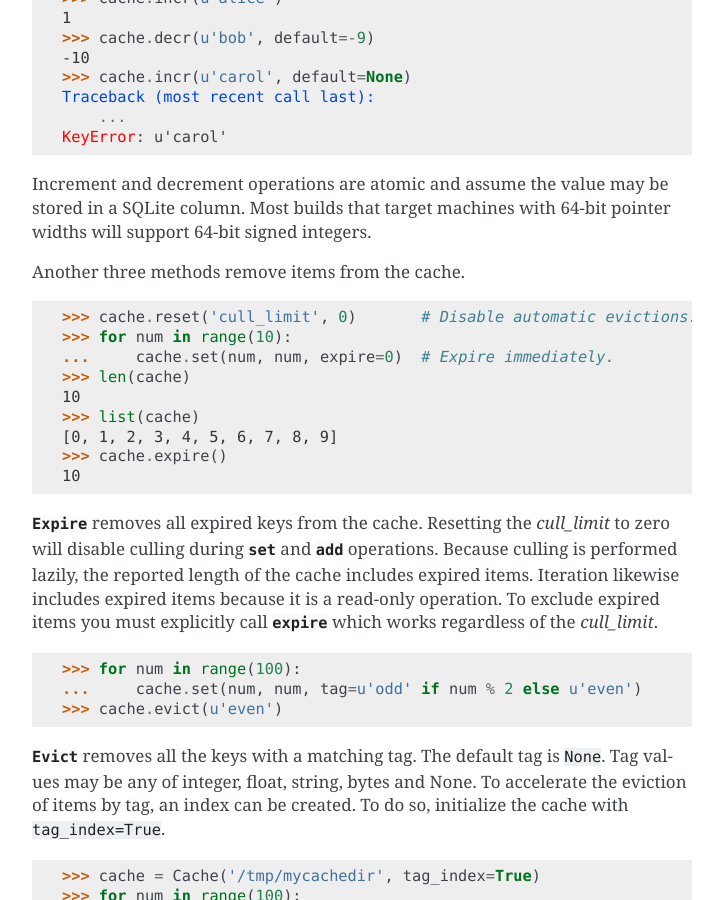
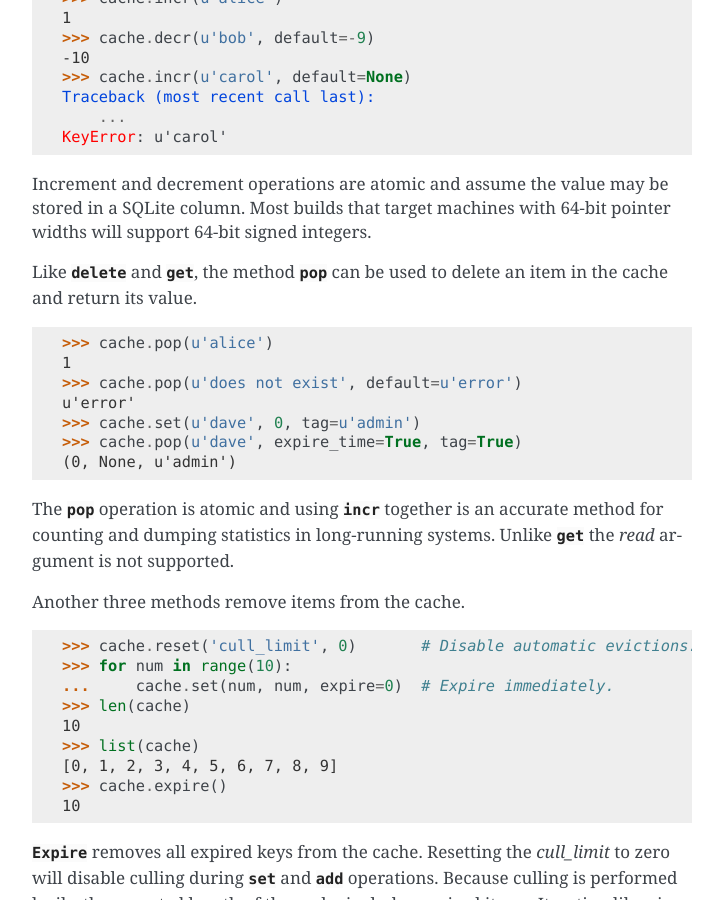
Before and after one commit to grantjenks/python-diskcache, a Sphinx documentation site: the page built from docs/tutorial.rst, in a window 1280 px wide and 900 px high, scrolled down 3250 px. Shown: the whole window, without its empty margins (388-1111 px from the left). Built offline with Sphinx 7.4.7, drawn with Linux system fonts in a browser that asks for light colours.

Commit message:
Add tutorial docs for pop method

```diff
--- a/docs/tutorial.rst
+++ b/docs/tutorial.rst
@@ -156,6 +156,23 @@ decrementing a missing key will raise a :exc:`KeyError`.
 Increment and decrement operations are atomic and assume the value may be
 stored in a SQLite column. Most builds that target machines with 64-bit pointer
 widths will support 64-bit signed integers.
+
+Like :meth:`delete <diskcache.Cache.delete>` and :meth:`get
+<diskcache.Cache.get>`, the method :meth:`pop <diskcache.Cache.pop>` can be
+used to delete an item in the cache and return its value.
+
+    >>> cache.pop(u'alice')
+    1
+    >>> cache.pop(u'does not exist', default=u'error')
+    u'error'
+    >>> cache.set(u'dave', 0, tag=u'admin')
+    >>> cache.pop(u'dave', expire_time=True, tag=True)
+    (0, None, u'admin')
+
+The :meth:`pop <diskcache.Cache.pop>` operation is atomic and using :meth:`incr
+<diskcache.Cache.incr>` together is an accurate method for counting and dumping
+statistics in long-running systems. Unlike :meth:`get <diskcache.Cache.get>`
+the `read` argument is not supported.
 
 Another three methods remove items from the cache.
 
```
